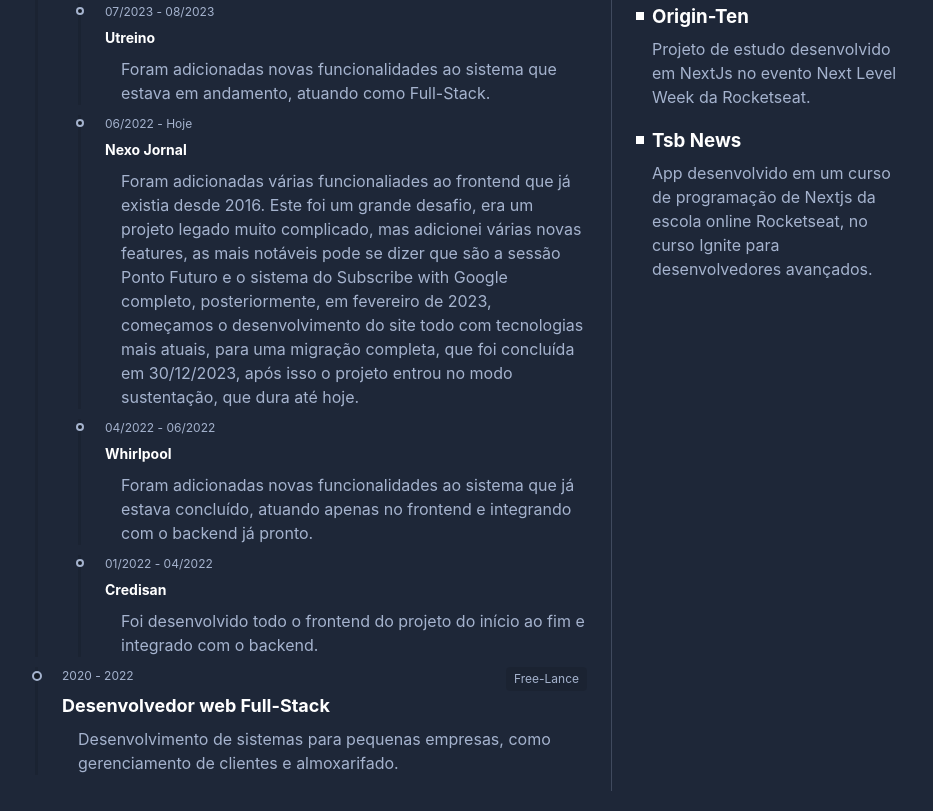
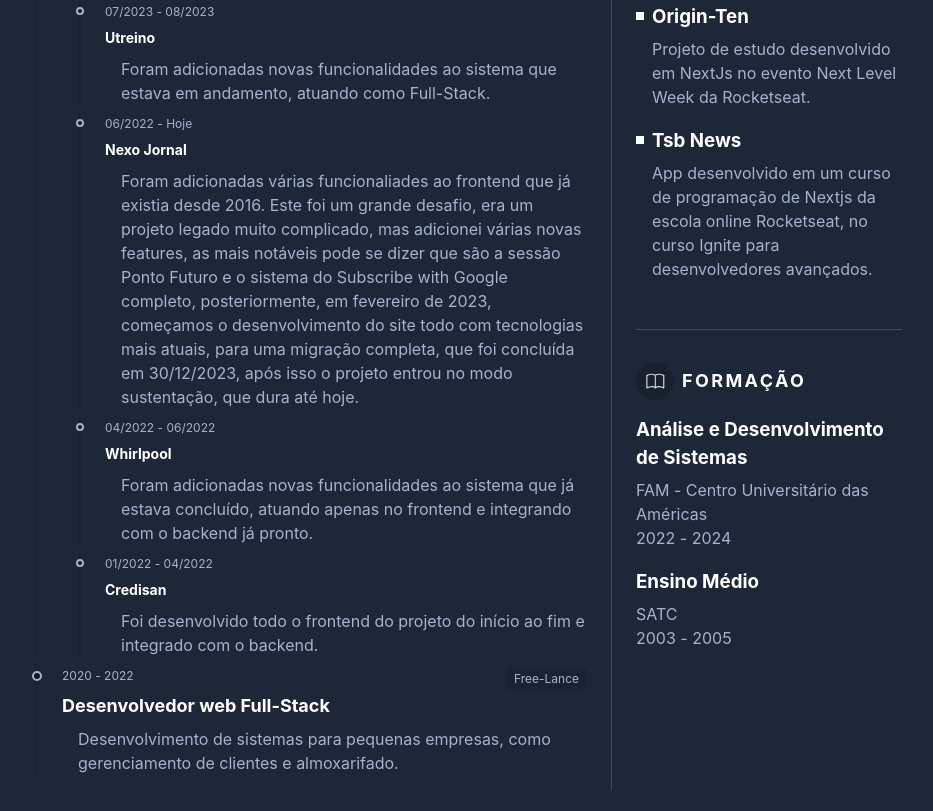
Before and after one commit to teilorbarcelos/portfolio-gatsby, a Gatsby site: page /resume in a window 1280 px wide. Shown: the part 1151-1962 px from the top of the page, without its empty margins (179-1112 px from the left). Built offline with nearby package versions, Linux system fonts and the light colour scheme; Gatsby itself is replaced by a stand-in of ours.

Commit message:
feat: Formation side list done

```diff
--- /dev/null
+++ b/src/base/constants/formationList.ts
@@ -0,0 +1,24 @@
+interface FormationItemProps {
+  id: string;
+  title: string;
+  url?: string;
+  school: string;
+  date: string;
+}
+
+export const formationList: FormationItemProps[] = [
+  {
+    id: "1",
+    title: "Ensino Médio",
+    url: "https://unisatc.com.br/ensino-medio/",
+    school: "SATC",
+    date: "2003 - 2005",
+  },
+  {
+    id: "2",
+    title: "Análise e Desenvolvimento de Sistemas",
+    url: "https://www.vemprafam.com.br/",
+    school: "FAM - Centro Universitário das Américas",
+    date: "2022 - 2024",
+  },
+];
--- a/src/base/constants/index.ts
+++ b/src/base/constants/index.ts
@@ -2,3 +2,4 @@
 export * from "./clients";
 export * from "./technologies";
 export * from "./skillsResumeList";
+export * from "./formationList";
--- /dev/null
+++ b/src/components/FormationSideList/index.tsx
@@ -0,0 +1,38 @@
+import React from "react";
+import { ResumeBlockItemHeader } from "../ResumeBlockItemHeader";
+import { RightListItemContainer } from "@/pages/resume";
+import { FormationIcon } from "@/icons/FormationIcon";
+import { formationList } from "@/base/constants";
+import { SideFormationContainer } from "./styles";
+import { Link } from "gatsby";
+
+export const FormationSideList: React.FC = () => {
+  return (
+    <RightListItemContainer>
+      <ResumeBlockItemHeader>
+        <FormationIcon />
+        Formação
+      </ResumeBlockItemHeader>
+      <SideFormationContainer>
+        {formationList
+          .map((course) => {
+            const CourseItem = () => (
+              <li key={course.id}>
+                <h1>{course.title}</h1>
+                <p>{course.school}</p>
+                <p>{course.date}</p>
+              </li>
+            );
+            return course.url ? (
+              <Link target="_blank" to={course.url}>
+                <CourseItem />
+              </Link>
+            ) : (
+              <CourseItem />
+            );
+          })
+          .reverse()}
+      </SideFormationContainer>
+    </RightListItemContainer>
+  );
+};
--- /dev/null
+++ b/src/components/FormationSideList/styles.tsx
@@ -0,0 +1,22 @@
+import { rem } from "@/helpers/rem";
+import styled from "styled-components";
+
+export const SideFormationContainer = styled.ul`
+  padding-inline-start: 0;
+  display: flex;
+  flex-direction: column;
+  gap: ${rem(18)};
+
+  li {
+    list-style-type: none;
+
+    h1 {
+      color: #fff;
+      margin-bottom: ${rem(6)};
+    }
+
+    p {
+      color: #a5b3ce;
+    }
+  }
+`;
--- /dev/null
+++ b/src/icons/FormationIcon/index.tsx
@@ -0,0 +1,23 @@
+import { IconsContainerCircle } from "@/components/IconsContainerCircle/styled";
+import { IconProps } from "@/icons/icons.interface";
+import React from "react";
+
+export const FormationIcon: React.FC<IconProps> = ({ ...rest }) => {
+  return (
+    <IconsContainerCircle>
+      <svg
+        width="19"
+        height="16"
+        viewBox="0 0 19 16"
+        fill="none"
+        xmlns="http://www.w3.org/2000/svg"
+        {...rest}
+      >
+        <path
+          d="M1.45641 2.88307C2.73641 2.32307 3.99641 1.98307 5.23641 1.86307C6.87641 1.70307 8.05641 1.98307 8.77641 2.70307V13.6831C7.85641 13.1631 6.63641 12.9831 5.11641 13.1431C3.95641 13.2631 2.73641 13.5631 1.45641 14.0431V2.88307ZM9.85641 2.70307C10.5764 1.98307 11.7564 1.70307 13.3964 1.86307C14.6364 1.98307 15.8964 2.32307 17.1764 2.88307V14.0431C15.8964 13.5631 14.6764 13.2631 13.5164 13.1431C11.9964 12.9831 10.7764 13.1631 9.85641 13.6831V2.70307ZM9.31641 1.68307C8.35641 0.883069 6.95641 0.58307 5.11641 0.78307C4.35641 0.86307 3.53641 1.02307 2.65641 1.26307C1.93641 1.46307 1.25641 1.70307 0.616406 1.98307C0.416406 2.10307 0.316406 2.28307 0.316406 2.52307V14.8831C0.316406 15.0831 0.406406 15.2431 0.586406 15.3631C0.766406 15.4831 0.936406 15.5031 1.09641 15.4231C1.69641 15.1431 2.31641 14.9031 2.95641 14.7031C3.75641 14.4631 4.51641 14.3231 5.23641 14.2831C6.99641 14.0831 8.21641 14.4031 8.89641 15.2431C9.01641 15.3631 9.15641 15.4231 9.31641 15.4231C9.47641 15.4231 9.61641 15.3631 9.73641 15.2431C10.4164 14.4031 11.6364 14.0831 13.3964 14.2831C14.1164 14.3231 14.8764 14.4631 15.6764 14.7031C16.3564 14.9031 16.9764 15.1431 17.5364 15.4231C17.6964 15.5031 17.8664 15.4831 18.0464 15.3631C18.2264 15.2431 18.3164 15.0831 18.3164 14.8831V2.52307C18.3164 2.28307 18.2164 2.10307 18.0164 1.98307C17.3764 1.70307 16.6964 1.46307 15.9764 1.26307C15.0964 1.02307 14.2764 0.86307 13.5164 0.78307C11.6764 0.58307 10.2764 0.883069 9.31641 1.68307Z"
+          fill="#D7DDE9"
+        />
+      </svg>
+    </IconsContainerCircle>
+  );
+};
--- a/src/pages/resume/index.tsx
+++ b/src/pages/resume/index.tsx
@@ -16,6 +16,7 @@
 import styled from "styled-components";
 import { SoftSkills } from "@/components/SoftSkills";
 import { ProjectsSideList } from "@/components/ProjectsSideList";
+import { FormationSideList } from "@/components/FormationSideList";
 
 const ResumeBodyContainer = styled.div`
   width: 100%;
@@ -72,6 +73,7 @@
             <TechStacks />
             <SoftSkills />
             <ProjectsSideList />
+            <FormationSideList />
           </RightList>
         </ResumeBodyContainer>
       </AvatarBlock>
```
